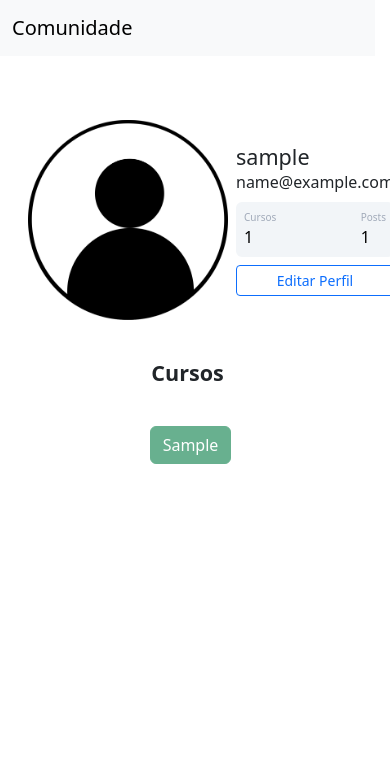
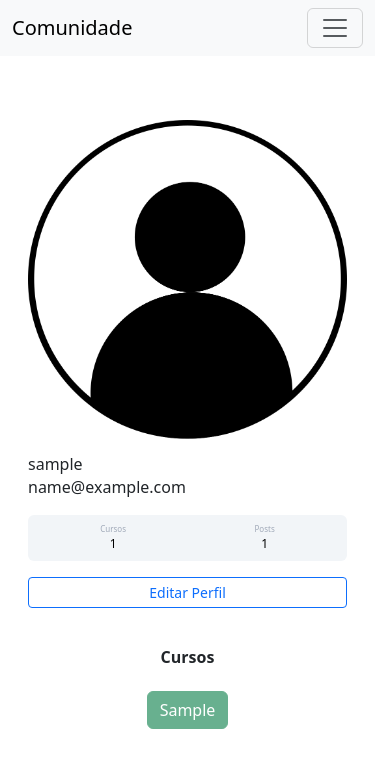
Before and after one commit to JulioCesarV/comunidade_python_flask, a Flask app: page /perfil in a window 390 px wide. Shown: the top 768 px of the page. Run offline with Flask 3, Linux system fonts and the light colour scheme; a user stored in the database is signed in; tables that the repository leaves empty hold one stand-in row (values such as "Sample post").

Commit message:
Colocando a responsividade

```diff
--- a/comunidadeimpressionadora/static/main.css
+++ b/comunidadeimpressionadora/static/main.css
@@ -2,49 +2,98 @@ html {
     scrollbar-gutter: stable;
 }
 
-.card{
-  width: 400px;
-  border: none;
-  border-radius: 10px;
 
-  background-color: #fff;
+.card, .meupost {
+    max-width: 900px; /* não ultrapassa 700px no desktop */
+    width: 100%;
+    border: none;
+    border-radius: 10px;
+    background-color: #fff;
+    margin: 0 auto;
+    word-wrap: break-word;
+    overflow-wrap: break-word;
 }
 
 
-
-.stats{
-
-      background: #f2f5f8 !important;
-
+.stats {
+    background: #f2f5f8 !important;
     color: #000 !important;
-}
-.articles{
-  font-size:10px;
-  color: #a1aab9;
-}
-.number1{
-  font-weight:500;
-}
-.followers{
-    font-size:10px;
-  color: #a1aab9;
-
-}
-.number2{
-  font-weight:500;
-}
-.rating{
-    font-size:10px;
-  color: #a1aab9;
-}
-.number3{
-  font-weight:500;
+    word-wrap: break-word;
+    overflow-wrap: break-word;
 }
 
-.meupost{
-    background: #f2f5f8 !important;
+.articles,
+.followers,
+.rating {
+    font-size: 10px;
+    color: #a1aab9;
 }
+
+.number1,
+.number2,
+.number3 {
+    font-weight: 500;
+}
+
+
+.button a, .button button {
+    width: 100%;
+}
+
+
+.image img {
+    max-width: 100%;
+    height: auto;
+    border-radius: 0.5rem;
+}
+
 
 .modal-open {
     padding-right: 0 !important;
 }
+
+
+.meupost p,
+.meupost h3,
+.meupost a,
+.card p,
+.card h3,
+.card a {
+    word-wrap: break-word;
+    overflow-wrap: break-word;
+}
+
+
+@media (max-width: 768px) {
+
+    .articles,
+    .followers,
+    .rating {
+        font-size: 9px;
+    }
+
+    .stats {
+        padding: 8px;
+        font-size: 12px;
+    }
+
+    .card, .meupost {
+        border-radius: 8px;
+    }
+
+    .button a, .button button {
+        font-size: 14px;
+    }
+}
+
+@media (max-width: 480px) {
+    h3, h4 {
+        font-size: 1rem;
+    }
+
+    .articles,
+    .followers,
+    .rating {
+        font-size: 8px;
+    }
+}
--- a/comunidadeimpressionadora/templates/base.html
+++ b/comunidadeimpressionadora/templates/base.html
@@ -1,7 +1,7 @@
 <!DOCTYPE html>
 <html lang="pt-BR">
 <head>
-    <meta charset="UTF-8">
+    <meta charset="UTF-8" name="viewport" content="width=device-width, initial-scale=1.0">
     <title>Comunidade</title>
 
     <link href="https://cdn.jsdelivr.net/npm/bootstrap@5.3.2/dist/css/bootstrap.min.css" rel="stylesheet">
--- a/comunidadeimpressionadora/templates/contato.html
+++ b/comunidadeimpressionadora/templates/contato.html
@@ -3,6 +3,6 @@
 {% block body %}
     <div class="container">
         <h1>Página de contato</h1>
-        <h2>juliocesararruda20@gmail.com</h2>
+        <h5>juliocesararruda20@gmail.com</h5>
     </div>
 {% endblock %}
--- a/comunidadeimpressionadora/templates/navbar.html
+++ b/comunidadeimpressionadora/templates/navbar.html
@@ -1,6 +1,12 @@
 <nav class="navbar navbar-expand-lg bg-body-tertiary">
   <div class="container-fluid container">
     <a class="navbar-brand">Comunidade</a>
+
+    <button class="navbar-toggler" type="button" data-bs-toggle="collapse" data-bs-target="#navbarSupportedContent"
+      aria-controls="navbarSupportedContent" aria-expanded="false" aria-label="Toggle navigation">
+      <span class="navbar-toggler-icon"></span>
+    </button>
+
     <div class="collapse navbar-collapse" id="navbarSupportedContent">
       <ul class="navbar-nav me-auto mb-2 mb-lg-0">
         <li class="nav-item">
--- a/comunidadeimpressionadora/templates/perfil.html
+++ b/comunidadeimpressionadora/templates/perfil.html
@@ -1,66 +1,54 @@
 {% extends 'base.html' %}
 
 {% block body %}
+
+<!-- CARD DO PERFIL -->
 <div class="container mt-5 d-flex justify-content-center">
+  <div class="card p-3 w-100" style="max-width: 700px;">
+    <div class="row align-items-center">
 
-        <div class="card p-3">
-
-            <div class="d-flex align-items-center">
-
-                <div class="image pe-2">
-                    <img src="{{ current_user.foto_perfil_url }}" class="rounded" width="200" >
+      <!-- FOTO -->
+      <div class="col-12 col-md-4 text-center mb-3 mb-md-0">
+        <img src="{{ current_user.foto_perfil_url }}" class="rounded img-fluid" alt="Foto de {{ current_user.username }}">
       </div>
 
-                <div class="ml-3 w-100">
-
-                    <h4 class="mb-0 mt-0">{{ current_user.username }}</h4>
+      <!-- DADOS -->
+      <div class="col-12 col-md-8">
+        <h4 class="mb-0">{{ current_user.username }}</h4>
         <span>{{ current_user.email }}</span>
 
-                    <div class="p-2 mt-2 bg-primary d-flex justify-content-between rounded text-white stats">
-
-                        <div class="d-flex flex-column">
+        <!-- STATS -->
+        <div class="col-12 col-md-4 p-2 mt-3 bg-primary d-flex justify-content-around rounded text-white stats">
+          <div class="d-flex flex-column text-center">
             <span class="articles">Cursos</span>
-                            {% if "Não informado" in current_user.cursos or current_user.cursos == ""%}
+            {% if "Não informado" in current_user.cursos or current_user.cursos == "" %}
               <span class="number1">0</span>
             {% else %}
               <span class="number1">{{ current_user.cursos.count(";") + 1 }}</span>
             {% endif %}
-
-
+          </div>
+          <div class="d-flex flex-column text-center">
+            <span class="rating">Posts</span>
+            <span class="number3">{{ current_user.contar_posts() }}</span>
+          </div>
         </div>
 
-                        <div class="d-flex flex-column">
-
-                            <span class="rating">Posts</span>
-                            <span class="number3">{{ current_user.contar_posts() }}</span>
-
-                        </div>
-
-                    </div>
-
-
-                    <div class="button mt-2 d-flex flex-row align-items-center">
-
+        <!-- BOTÃO EDITAR PERFIL -->
+        <div class="col-12 col-md-4 mt-3">
           <a href="{{ url_for('editar_perfil') }}" class="w-100">
             <button class="btn btn-sm btn-outline-primary w-100">Editar Perfil</button>
           </a>
-
+        </div>
+      </div>
+    </div>
+  </div>
 </div>
 
-
-                </div>
-
-
-            </div>
-
-        </div>
-
-    </div>
-<div class="row justify-content-center">
-    <div class="col col-3" style="text-align: center">
-        <br>
+<!-- CURSOS -->
+<div class="container mt-4">
+  <div class="w-100" style="max-width: 700px; margin: 0 auto; text-align: center;">
     <h4><strong>Cursos</strong></h4>
-        <br>
+    <div class="mt-3">
       {% for curso in current_user.cursos.split(";") %}
         {% if curso == '' or curso == 'Não informado' %}
           <button type="button" class="btn btn-secondary mt-2" disabled>Nenhum curso</button>
@@ -68,12 +56,53 @@
           <button type="button" class="btn btn-success mt-2" disabled>{{ curso }}</button>
         {% endif %}
       {% endfor %}
-
+    </div>
   </div>
 </div>
 
+<!-- FORMULÁRIO EDITAR PERFIL -->
 {% block form_editar_perfil %}
+{% if form %}
+<div class="container mt-4">
+  <div class="w-100" style="max-width: 700px; margin: 0 auto;">
+    <form method="POST" action="" id="form_editar_post" class="border p-4 pb-3 mt-2">
+      {{ form.csrf_token }}
+      <legend>Editar Perfil</legend>
+      <fieldset>
+        <div class="form-group">
+          {{ form.titulo.label(class="form-control-label") }}
+          {% if form.titulo.errors %}
+            {{ form.titulo(class="form-control is-invalid") }}
+            <div class="invalid-feedback">
+              {% for erro in form.titulo.errors %}
+                {{ erro }}
+              {% endfor %}
+            </div>
+          {% else %}
+            {{ form.titulo(class="form-control") }}
+          {% endif %}
+        </div>
 
+        <div class="form-group">
+          {{ form.corpo.label(class="form-control-label") }}
+          {% if form.corpo.errors %}
+            {{ form.corpo(class="form-control is-invalid") }}
+            <div class="invalid-feedback">
+              {% for erro in form.corpo.errors %}
+                {{ erro }}
+              {% endfor %}
+            </div>
+          {% else %}
+            {{ form.corpo(class="form-control") }}
+          {% endif %}
+        </div>
+      </fieldset>
+
+      {{ form.botao_criar_post(class="btn btn-primary mt-2 mb-2") }}
+    </form>
+  </div>
+</div>
+{% endif %}
 {% endblock %}
 
 {% endblock %}
```
Also changed, not shown: comunidadeimpressionadora/templates/home.html (+15 -5 lines), comunidadeimpressionadora/templates/post.html (+14 -11 lines), comunidadeimpressionadora/templates/usuarios.html (+24 -32 lines), comunidade.db (deleted), comunidadeimpressionadora/comunidade.db, comunidadeimpressionadora/static/fotos_perfil/JULIO-NOVOb691d9813a871789.PNG (added), comunidadeimpressionadora/static/fotos_perfil/julio4eb62ee5ce3cff3f.PNG (added), instance/comunidade.db (deleted). Lines whose indentation alone changed are shown as unchanged.
